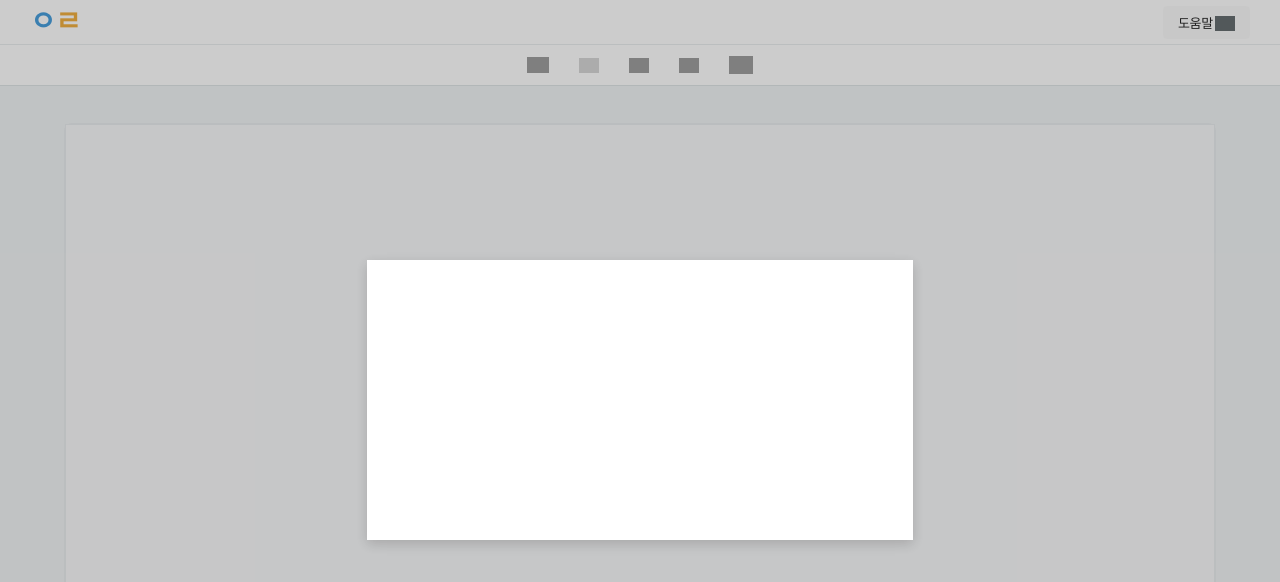
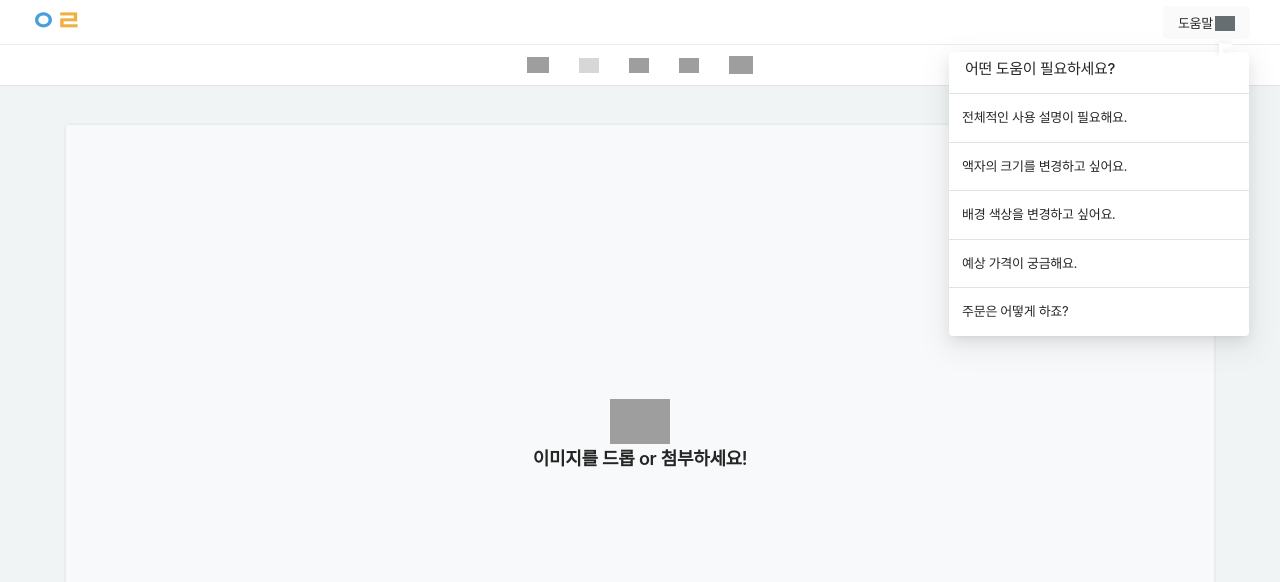
Before and after one commit to mecanvas/early-front, a Next.js app: page /tool/divided in a window 1280 px wide. Both pictures are taken after a click on the button "도움말". Shown: the top 582 px of the page. Built offline with nearby package versions, Linux system fonts and the light colour scheme; grey boxes are pictures that could not be loaded; a web font is replaced by a local one.

Commit message:
도움말 팝오버 생성

```diff
--- a/src/components/common/HelperButton.tsx
+++ b/src/components/common/HelperButton.tsx
@@ -1,8 +1,7 @@
 import styled from '@emotion/styled';
-import { Button } from 'antd';
+import { Button, List, Popover } from 'antd';
 import { icons } from 'public/icons';
-import { useCallback, useState } from 'react';
-import ToolTutorial from 'src/components/tool/ToolTutorial';
+import React, { useCallback, useState } from 'react';
 
 const HelpButton = styled(Button)`
   height: 34px;
@@ -31,6 +30,21 @@ const HelpButton = styled(Button)`
   }
 `;
 
+const HelperList = styled(List)`
+  * {
+    width: 300px;
+    text-align: left;
+  }
+  * > li {
+    padding: 1em 2em 1em 1em !important;
+    cursor: pointer;
+    font-size: 13px;
+    &:hover {
+      background-color: ${({ theme }) => theme.color.gray100};
+    }
+  }
+`;
+
 const FloatHelper = () => {
   const [showingModal, setShowingModal] = useState(false);
 
@@ -38,13 +52,31 @@ const FloatHelper = () => {
     setShowingModal((prev) => !prev);
   }, []);
 
+  const helpList = [
+    '전체적인 사용 설명이 필요해요.',
+    '액자의 크기를 변경하고 싶어요.',
+    '배경 색상을 변경하고 싶어요.',
+    '예상 가격이 궁금해요.',
+    '주문은 어떻게 하죠?',
+  ];
+
   return (
     <>
-      <HelpButton type="text" onClick={handleOpenTutorial}>
-        <span>도움말</span>
-        <img src={icons.questionMark} />
-      </HelpButton>
-      {showingModal && <ToolTutorial onClick={handleOpenTutorial} />}
+      <Popover
+        overlayClassName="antd-popover-no-padding"
+        trigger="click"
+        title={<h6>어떤 도움이 필요하세요?</h6>}
+        placement="bottomLeft"
+        content={
+          <HelperList size="large" dataSource={helpList} renderItem={(item: any) => <List.Item>{item}</List.Item>} />
+        }
+        visible={showingModal}
+      >
+        <HelpButton type="text" onClick={handleOpenTutorial}>
+          <span>도움말</span>
+          <img src={icons.questionMark} />
+        </HelpButton>
+      </Popover>
     </>
   );
 };
```
